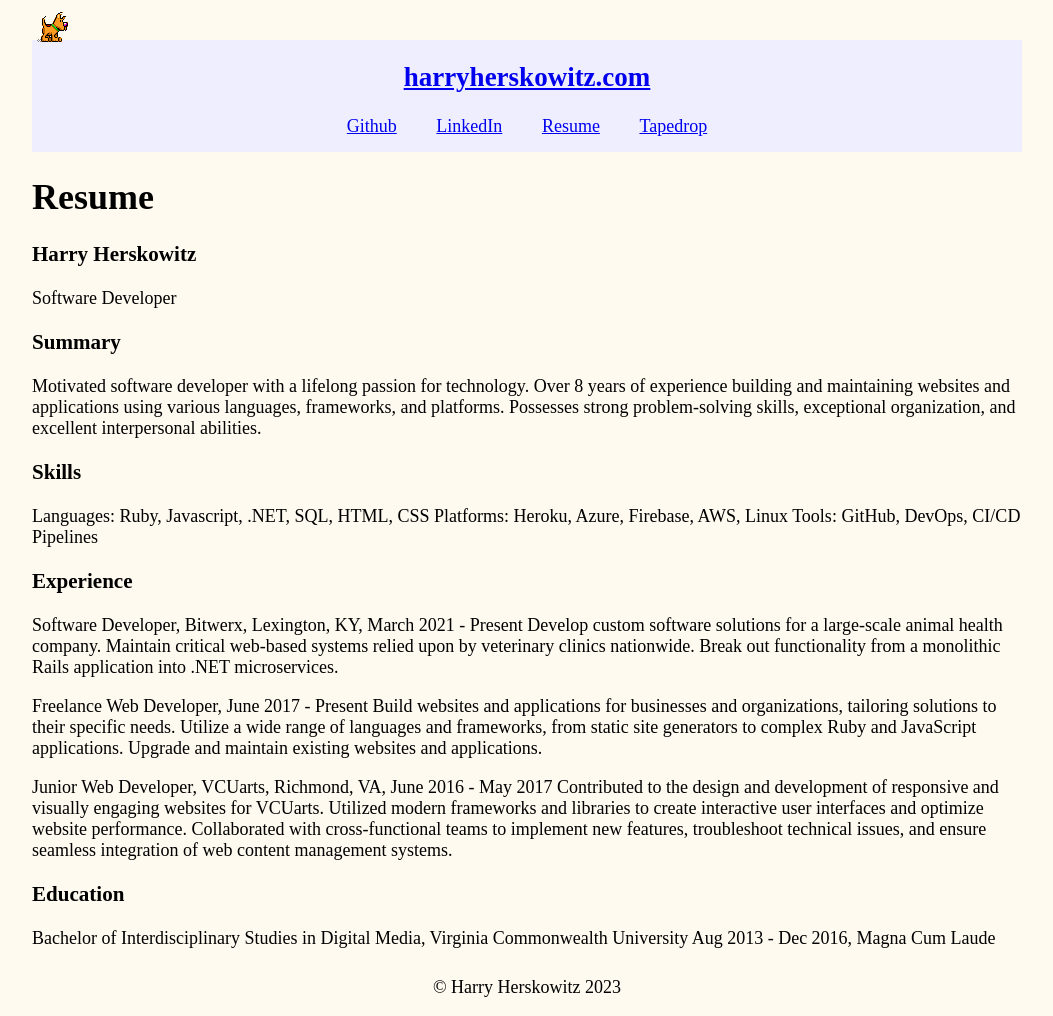
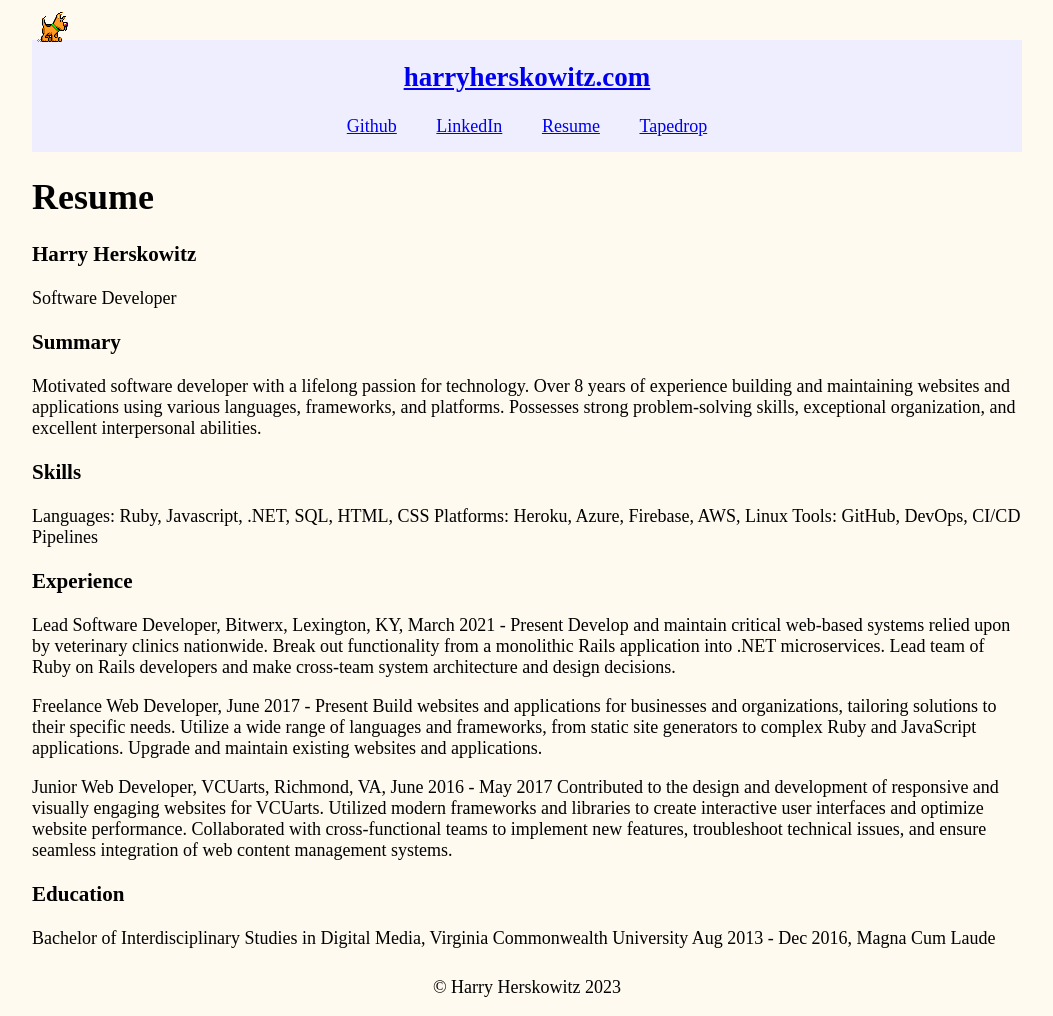
Before and after one commit to harry-herskowitz/my-blog, a Jekyll site: the page built from resume.md, in a window 1280 px wide. Shown: the whole page, without its empty margins (113-1166 px from the left). Built offline with Jekyll 4.4.1, drawn with Linux system fonts in a browser that asks for light colours.

Commit message:
Update resume.md

```diff
--- a/resume.md
+++ b/resume.md
@@ -16,10 +16,10 @@ Platforms: Heroku, Azure, Firebase, AWS, Linux
 Tools: GitHub, DevOps, CI/CD Pipelines
 
 ### Experience
-Software Developer, Bitwerx, Lexington, KY, March 2021 - Present
-Develop custom software solutions for a large-scale animal health company.
-Maintain critical web-based systems relied upon by veterinary clinics nationwide.
+Lead Software Developer, Bitwerx, Lexington, KY, March 2021 - Present
+Develop and maintain critical web-based systems relied upon by veterinary clinics nationwide.
 Break out functionality from a monolithic Rails application into .NET microservices.
+Lead team of Ruby on Rails developers and make cross-team system architecture and design decisions.
 
 Freelance Web Developer, June 2017 - Present
 Build websites and applications for businesses and organizations, tailoring solutions to their specific needs.
```
